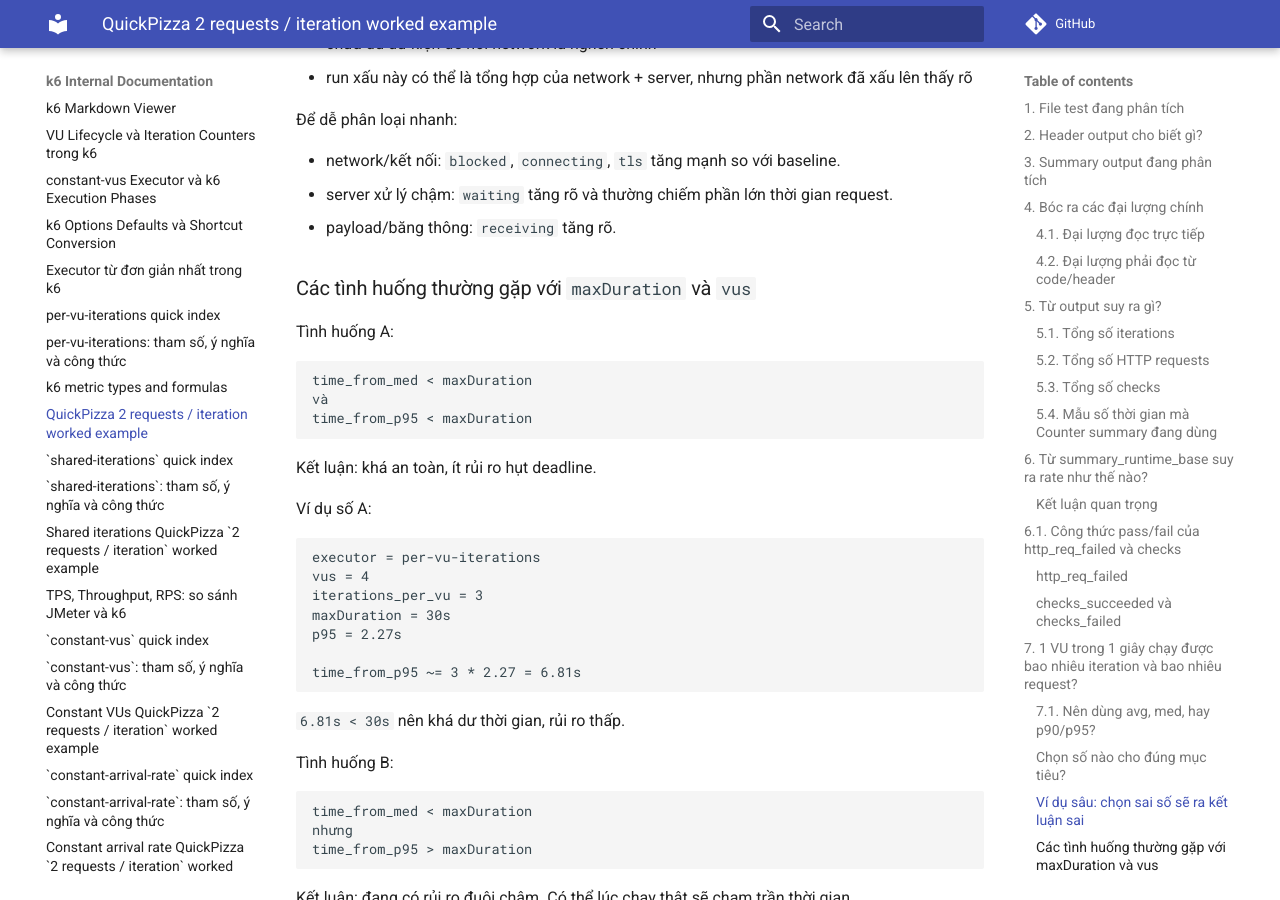
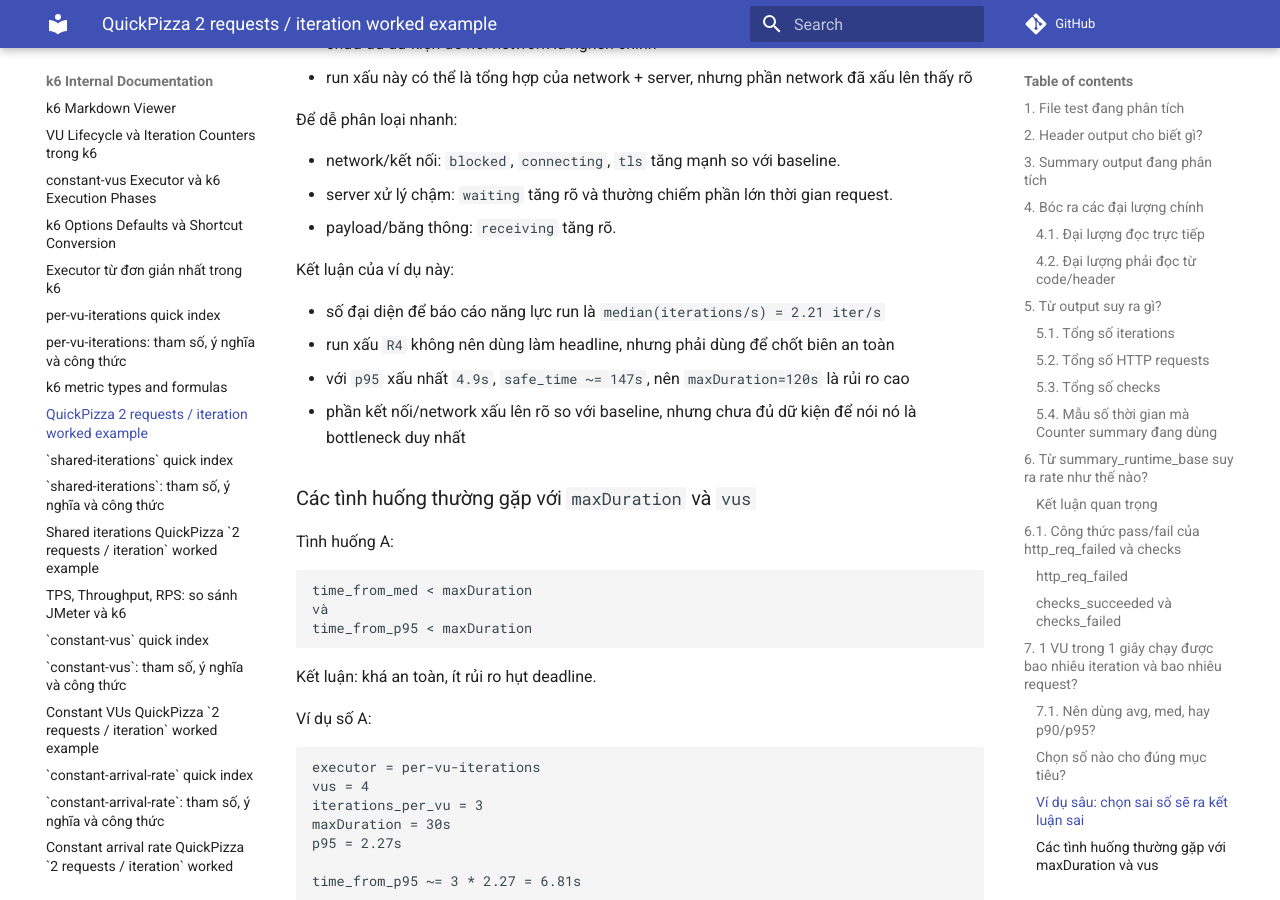
Before and after one commit to meomew-auto/markdown, an MkDocs documentation site: the page built from docs/20260515_quickpizza_two_requests_worked_example.md, in a window 1280 px wide and 900 px high, scrolled down 18205 px. Built offline with MkDocs 1.6.1 and Material for MkDocs 9.7.7, drawn with Linux system fonts in a browser that asks for light colours; comment, search, counter and statistics services are not loaded.

Commit message:
Update docs

```diff
--- a/docs/20260515_quickpizza_two_requests_worked_example.md
+++ b/docs/20260515_quickpizza_two_requests_worked_example.md
@@ -905,6 +905,13 @@ Nên kết luận đúng hơn là:
 - server xử lý chậm: `waiting` tăng rõ và thường chiếm phần lớn thời gian request.
 - payload/băng thông: `receiving` tăng rõ.
 
+Kết luận của ví dụ này:
+
+- số đại diện để báo cáo năng lực run là `median(iterations/s) = 2.21 iter/s`
+- run xấu `R4` không nên dùng làm headline, nhưng phải dùng để chốt biên an toàn
+- với `p95` xấu nhất `4.9s`, `safe_time ~= 147s`, nên `maxDuration=120s` là rủi ro cao
+- phần kết nối/network xấu lên rõ so với baseline, nhưng chưa đủ dữ kiện để nói nó là bottleneck duy nhất
+
 ### Các tình huống thường gặp với `maxDuration` và `vus`
 
 Tình huống A:
```
